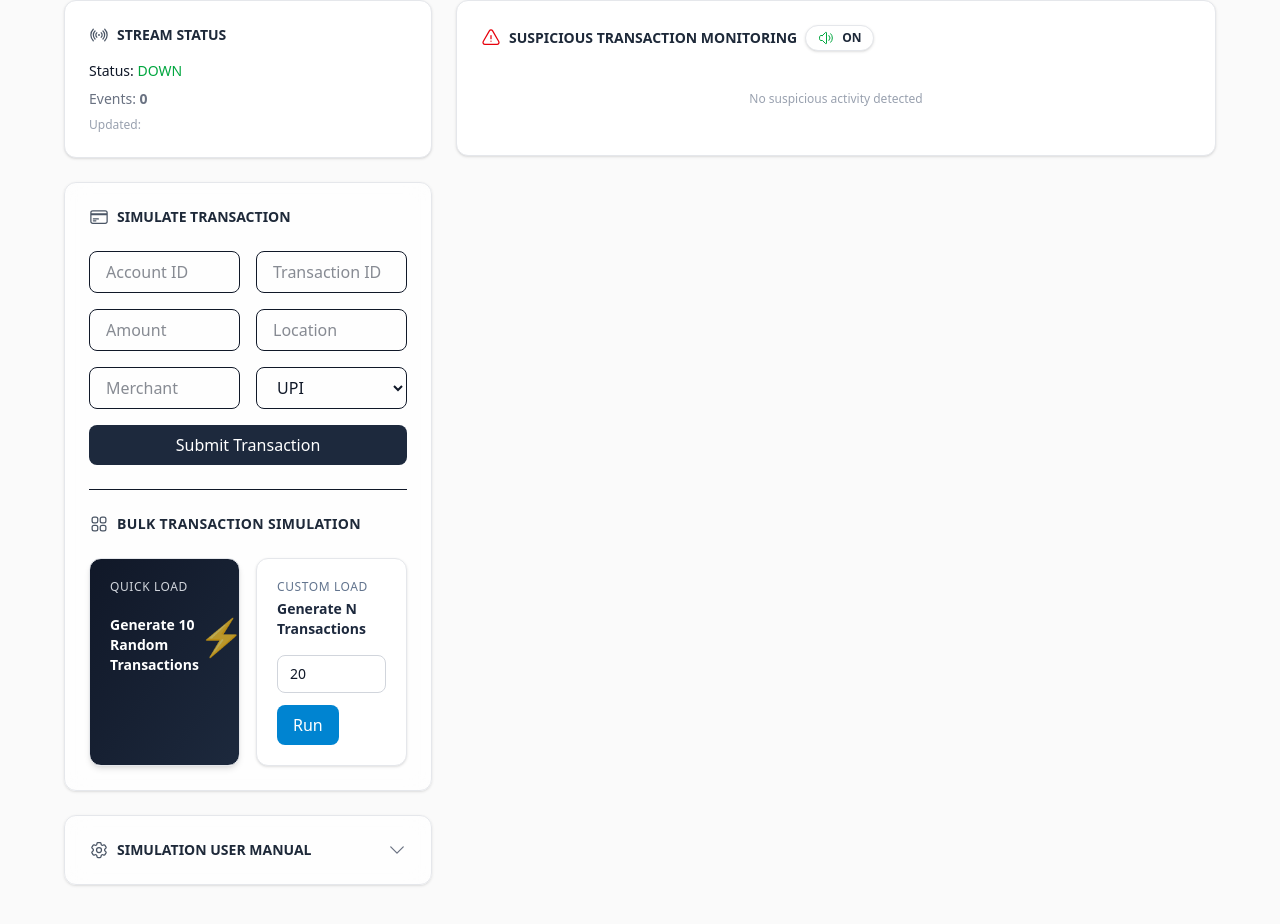
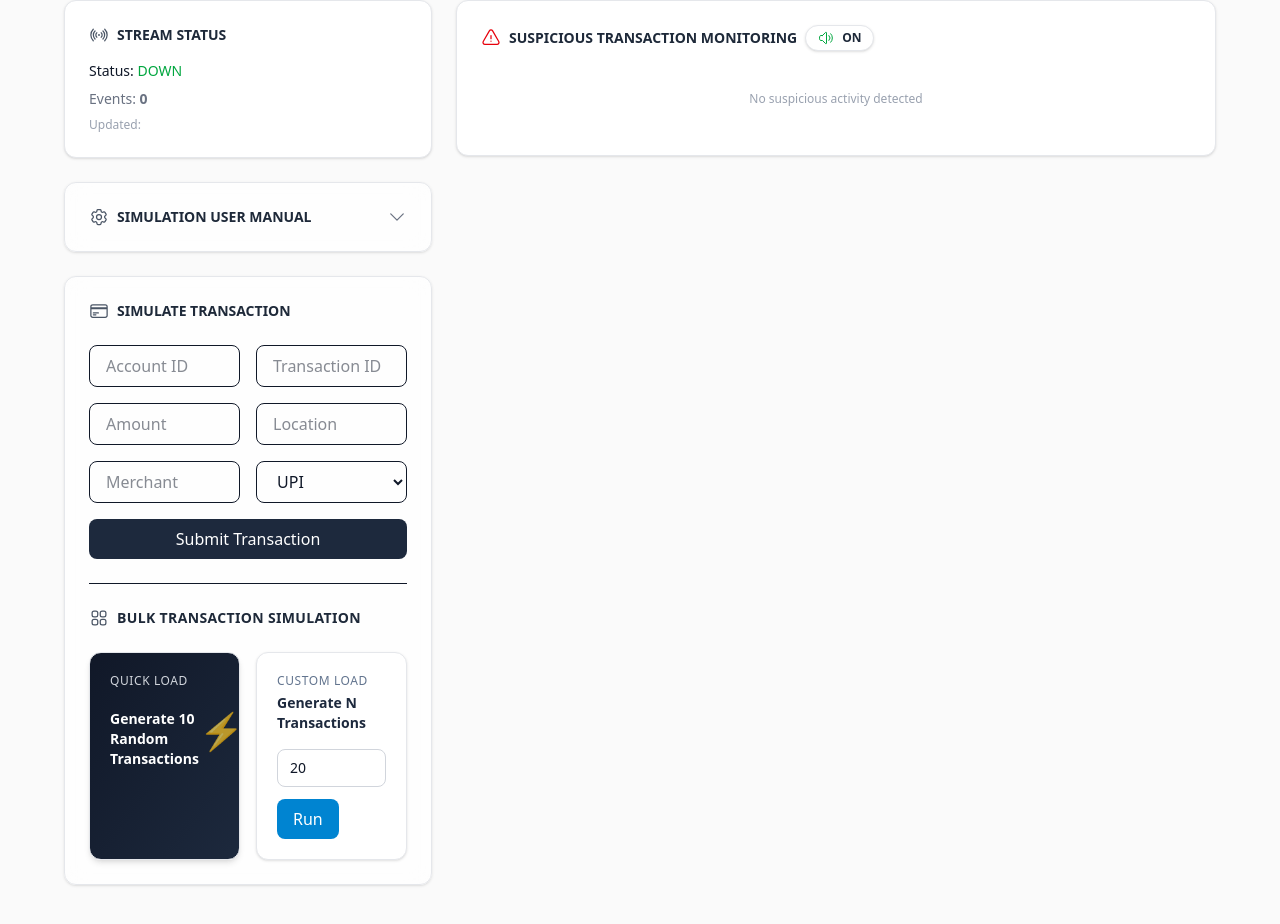
Before and after one commit to Me-Jitesh/fraud-analyzr-ui, a React (Vite) app: page / in a window 1280 px wide. Shown: the part 194-1118 px from the top of the page. Built offline with nearby package versions, Linux system fonts and the light colour scheme; no server answers.

Commit message:
Logistic Regression based risk scoring model Strategy Manual

```diff
--- a/src/App.jsx
+++ b/src/App.jsx
@@ -18,8 +18,8 @@ export default function App() {
           <div className="grid grid-cols-1 md:grid-cols-3 gap-6">
             <div className="space-y-6">
               <StreamStatus onStatusChange={setSystemStatus} />
+              <SimulationInfo />
               <TransactionForm />
-              <SimulationInfo />
             </div>
             <FraudAlerts />
           </div>
```
